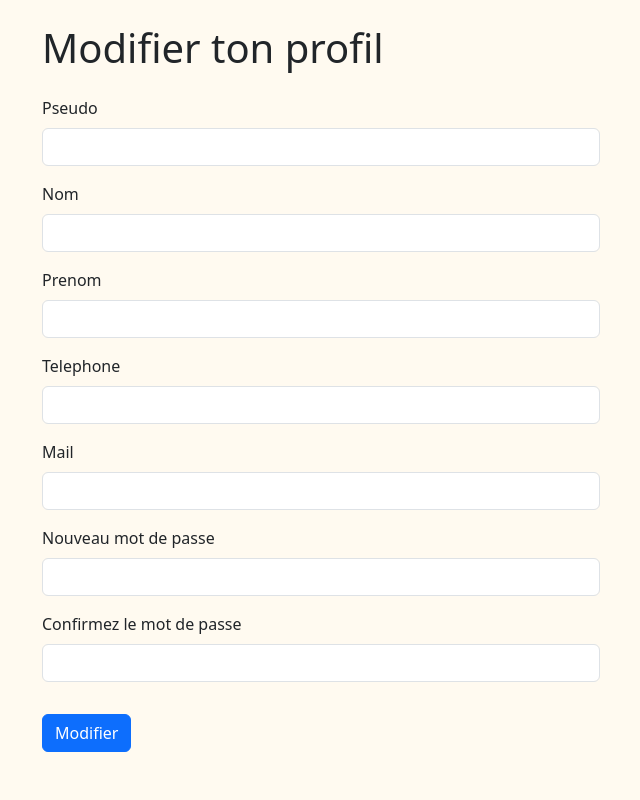
After one commit to Federico2235/Sortir.com, a Symfony app: template templates/main/profil_edit.html.twig in a window 1280 px wide. The commit adds this page. Shown: the whole page, without its empty margins (40-680 px from the left). Run offline with Twig, Linux system fonts and the light colour scheme; the template is opened without the code that fills it, so the values that code supplies are empty; form fields are guessed from the names that the template uses; some libraries are stand-ins or nearby versions.

Commit message:
fonctionnalité de la modif du profil

```diff
--- a/templates/layouts/_navigation.html.twig
+++ b/templates/layouts/_navigation.html.twig
@@ -26,9 +26,6 @@
 
     {% else %}
     <li class="nav-item">
-        <a class="nav-link" href="{{ path('app_register') }}">S'inscrire</a>
-    </li>
-    <li class="nav-item">
         <a class="nav-link" href="{{ path('app_login') }}">Se connecter</a>
     </li>
     {% endif %}
--- a/templates/main/profil.html.twig
+++ b/templates/main/profil.html.twig
@@ -18,5 +18,6 @@
         <dt>Email :</dt> <dd>{{ app.user.mail }}</dd>
         <dt>Pseudo :</dt> <dd>{{ app.user.pseudo }}</dd>
     </dl>
+    <btn class="btn btn-primary"><a href="{{ path('app_profil_edit') }}">Modifier mon profil</a></btn>
 
 {% endblock %}
--- /dev/null
+++ b/templates/main/profil_edit.html.twig
@@ -0,0 +1,51 @@
+{% extends 'main/base.html.twig' %}
+
+{% block title %}Modifie ton profil{% endblock %}
+
+{% block body %}
+
+    <div class="container mt-4">
+        <h1 class="mb-4">Modifier ton profil</h1>
+
+        <form method="post" class="needs-validation" novalidate>
+            {{ form_start(form, { 'attr': { 'class': 'row g-3' } }) }}
+
+            <div class="col-md-6">
+                {{ form_row(form.pseudo, { 'attr': { 'class': 'form-control' } }) }}
+            </div>
+            <div class="col-md-6">
+                {{ form_row(form.nom, { 'attr': { 'class': 'form-control' } }) }}
+            </div>
+            <div class="col-md-6">
+                {{ form_row(form.prenom, { 'attr': { 'class': 'form-control' } }) }}
+            </div>
+            <div class="col-md-6">
+                {{ form_row(form.telephone, { 'attr': { 'class': 'form-control' } }) }}
+            </div>
+            <div class="col-md-6">
+                {{ form_row(form.mail, { 'attr': { 'class': 'form-control' } }) }}
+            </div>
+            <div class="col-md-6">
+                {{ form_row(form.password.first, {
+                    'label': 'Nouveau mot de passe',
+                    'attr': {'class': 'form-control'}
+                }) }}
+            </div>
+            <div class="col-md-6">
+                {{ form_row(form.password.second, {
+                    'label': 'Confirmez le mot de passe',
+                    'attr': {'class': 'form-control'}
+                }) }}
+            </div>
+
+            <div class="col-12">
+                <button type="submit" class="btn btn-primary mt-3">Modifier</button>
+            </div>
+
+            {{ form_end(form) }}
+        </form>
+    </div>
+
+
+
+{% endblock %}
```
Also changed, not shown: src/Controller/MainController.php (+58 -7 lines), src/Form/ParticipantProfileType.php (added, +54 -0 lines).
